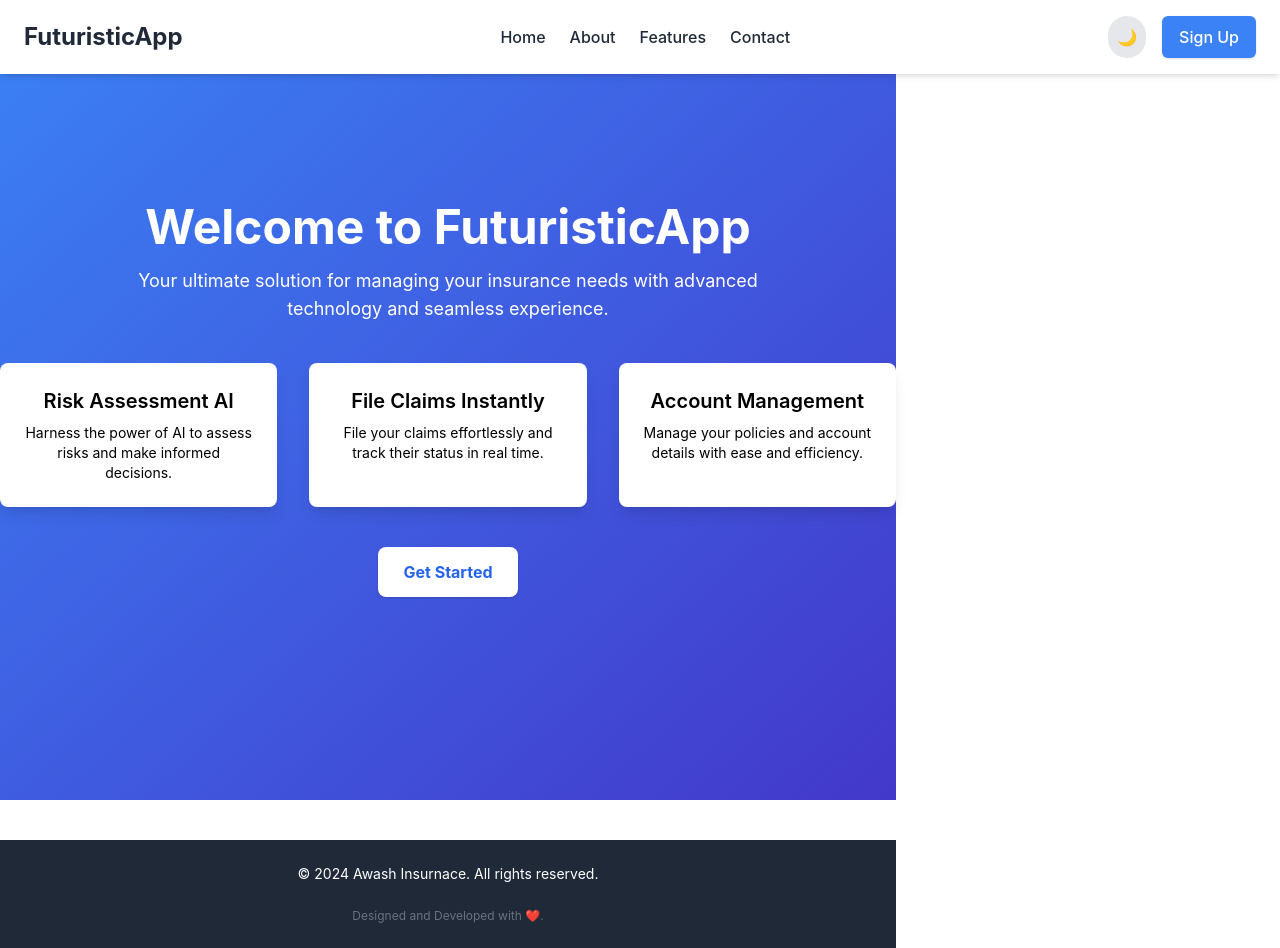
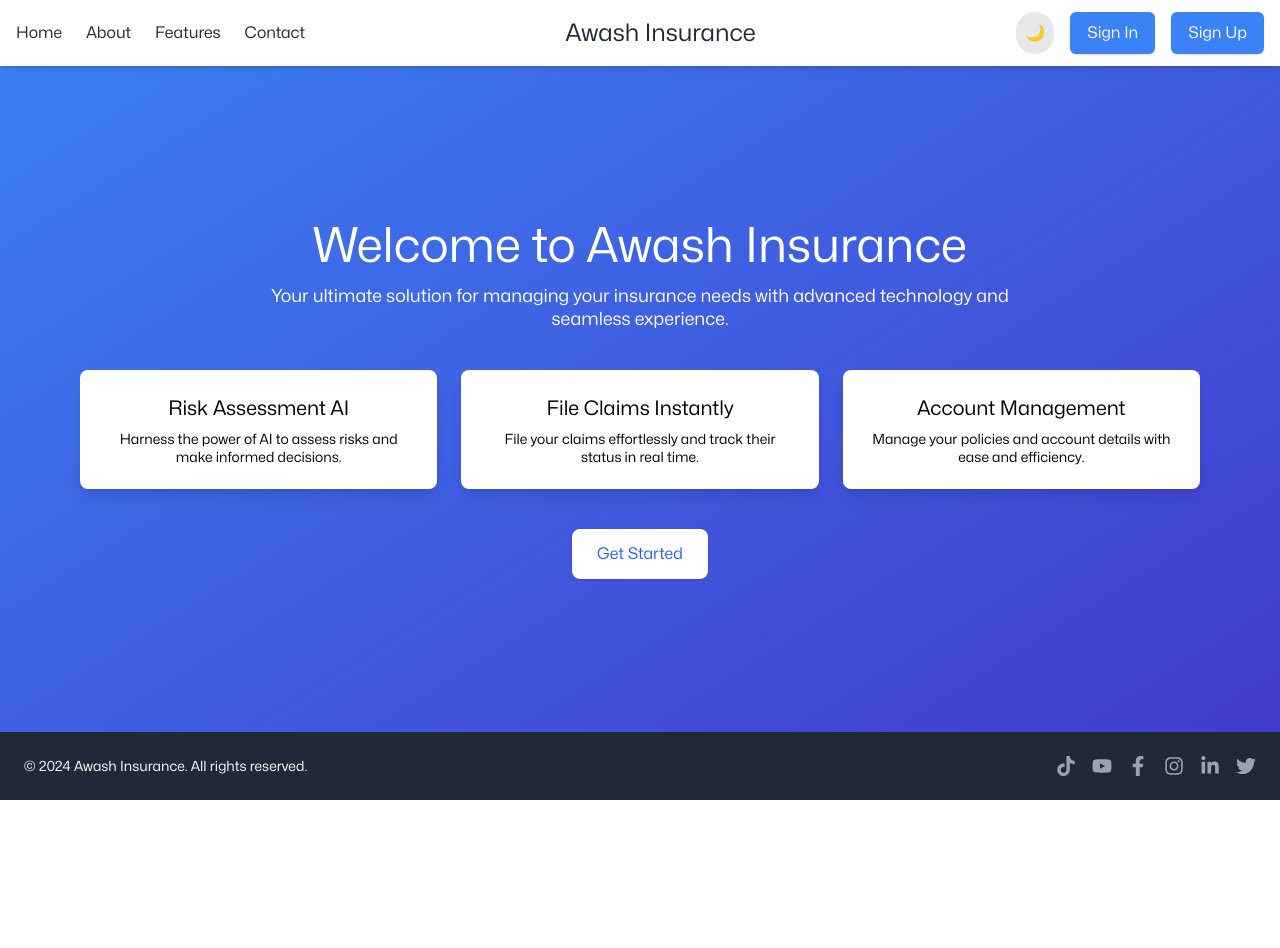
Before and after one commit to sannegash/AI_frontend, a React (Vite) app: page / in a window 1280 px wide. After the commit the page ends 800 px from the top, so only its background shows below. Built offline with nearby package versions, Linux system fonts and the light colour scheme.

Commit message:
done with homepage and default look

```diff
--- a/package.json
+++ b/package.json
@@ -14,6 +14,7 @@
     "postcss": "^8.4.49",
     "react": "^18.3.1",
     "react-dom": "^18.3.1",
+    "react-icons": "^5.4.0",
     "tailwindcss": "^3.4.16"
   },
   "devDependencies": {
--- a/src/Home.jsx
+++ b/src/Home.jsx
@@ -3,52 +3,62 @@ import "./index.css";
 import Navbar from "./components/Navbar";
 import Footer from "./components/Footer";
 
-
 const Home = () => {
   return (
     <>
+      {/* Main wrapper - spans entire page */}
+      <div className="w-screen flex flex-col min-h-screen bg-gray-100">
+        {/* Navbar */}
         <Navbar />
-    <div className="bg-gradient-to-br from-blue-500 to-indigo-700 min-h-screen text-white flex flex-col items-center justify-center">
-      {/* Hero Section */}
-      <header className="text-center mb-10">
-        <h1 className="text-5xl font-bold mb-4">
-          Welcome to FuturisticApp
-        </h1>
-        <p className="text-lg max-w-2xl mx-auto">
+
+        {/* Hero Section with full screen effect */}
+        <div className="bg-gradient-to-br from-blue-500 to-indigo-700 flex-grow text-white flex flex-col items-center justify-center w-screen">
+          {/* Hero Content */}
+          <header className="text-center mb-10 w-screen px-4 md:px-20">
+            <h1 className="text-5xl font-bold mb-4">Welcome to Awash Insurance</h1>
+            <p className="text-lg max-w-3xl mx-auto leading-tight">
               Your ultimate solution for managing your insurance needs with advanced technology and seamless experience.
             </p>
           </header>
 
           {/* Features Section */}
-      <section className="grid grid-cols-1 md:grid-cols-3 gap-8 max-w-4xl">
+          <section className="grid grid-cols-1 md:grid-cols-3 gap-6 max-w-screen-xl w-screen px-4 md:px-20">
+            {/* Feature 1 */}
             <div className="bg-white text-black p-6 rounded-lg shadow-lg text-center">
               <h3 className="text-xl font-semibold mb-2">Risk Assessment AI</h3>
-          <p className="text-sm">
+              <p className="text-sm leading-tight">
                 Harness the power of AI to assess risks and make informed decisions.
               </p>
             </div>
+
+            {/* Feature 2 */}
             <div className="bg-white text-black p-6 rounded-lg shadow-lg text-center">
               <h3 className="text-xl font-semibold mb-2">File Claims Instantly</h3>
-          <p className="text-sm">
+              <p className="text-sm leading-tight">
                 File your claims effortlessly and track their status in real time.
               </p>
             </div>
+
+            {/* Feature 3 */}
             <div className="bg-white text-black p-6 rounded-lg shadow-lg text-center">
               <h3 className="text-xl font-semibold mb-2">Account Management</h3>
-          <p className="text-sm">
+              <p className="text-sm leading-tight">
                 Manage your policies and account details with ease and efficiency.
               </p>
             </div>
           </section>
 
           {/* Call to Action Section */}
-      <footer className="mt-10">
+          <footer className="mt-10 flex justify-center w-screen px-4 md:px-20">
             <button className="px-6 py-3 bg-white text-blue-600 font-bold rounded-lg shadow hover:bg-gray-200 transition">
               Get Started
             </button>
           </footer>
         </div>
+
+        {/* Footer */}
         <Footer />
+      </div>
     </>
   );
 };
--- a/src/components/Footer.jsx
+++ b/src/components/Footer.jsx
@@ -1,44 +1,66 @@
 import React from "react";
+import { FaFacebookF, FaYoutube, FaInstagram, FaLinkedinIn, FaTwitter } from "react-icons/fa";
+import { SiTiktok } from "react-icons/si";
 
 const Footer = () => {
   return (
-    <footer className="bg-gray-800 text-white py-6 mt-10">
-      <div className="container mx-auto text-center">
-        <p className="text-sm">
-          &copy; {new Date().getFullYear()} Awash Insurnace. All rights reserved.
+    <footer className="w-full bg-gray-800 text-white py-6 fixed bottom-0">
+      <div className="container mx-auto px-6 flex justify-between items-center">
+        {/* Company Name on the Bottom Left */}
+        <p className="text-sm font-medium">
+          © {new Date().getFullYear()} Awash Insurance. All rights reserved.
         </p>
-        <div className="flex justify-center mt-4 space-x-4">
+
+        {/* Social Media Icons on the Bottom Right */}
+        <div className="flex space-x-4">
           <a
-            href="#"
+            href="https://tiktok.com"
+            target="_blank"
+            rel="noopener noreferrer"
             className="text-gray-400 hover:text-white transition"
-            aria-label="Facebook"
           >
-            <i className="fab fa-facebook-f"></i> {/* Add a font-awesome icon or similar */}
+            <SiTiktok size={20} />
           </a>
           <a
-            href="#"
+            href="https://youtube.com"
+            target="_blank"
+            rel="noopener noreferrer"
             className="text-gray-400 hover:text-white transition"
-            aria-label="Twitter"
           >
-            <i className="fab fa-twitter"></i>
+            <FaYoutube size={20} />
           </a>
           <a
-            href="#"
+            href="https://facebook.com"
+            target="_blank"
+            rel="noopener noreferrer"
             className="text-gray-400 hover:text-white transition"
-            aria-label="Instagram"
           >
-            <i className="fab fa-instagram"></i>
+            <FaFacebookF size={20} />
           </a>
           <a
-            href="#"
+            href="https://instagram.com"
+            target="_blank"
+            rel="noopener noreferrer"
             className="text-gray-400 hover:text-white transition"
-            aria-label="LinkedIn"
           >
-            <i className="fab fa-linkedin-in"></i>
+            <FaInstagram size={20} />
           </a>
-        </div>
-        <div className="text-gray-500 text-xs mt-2">
-          Designed and Developed with ❤️.
+          <a
+            href="https://linkedin.com"
+            target="_blank"
+            rel="noopener noreferrer"
+            className="text-gray-400 hover:text-white transition"
+          >
+            <FaLinkedinIn size={20} />
+          </a>
+          <a
+            href="https://twitter.com"
+            target="_blank"
+            rel="noopener noreferrer"
+            className="text-gray-400 hover:text-white transition"
+          >
+            <FaTwitter size={20} />
+          </a>
         </div>
       </div>
     </footer>
--- a/src/components/Navbar.jsx
+++ b/src/components/Navbar.jsx
@@ -1,50 +1,97 @@
-import React, { useState } from "react";
+import React, { useState, useEffect } from "react";
 
 const Navbar = () => {
   const [darkMode, setDarkMode] = useState(false);
+  const [dropdownOpen, setDropdownOpen] = useState(false);
+  const [isDesktop, setIsDesktop] = useState(window.innerWidth >= 768);
 
   const toggleDarkMode = () => {
     setDarkMode(!darkMode);
     document.documentElement.classList.toggle("dark");
   };
 
+  const toggleDropdown = () => {
+    setDropdownOpen(!dropdownOpen);
+  };
+
+  // Handle responsiveness: Desktop vs Mobile
+  const handleResize = () => {
+    setIsDesktop(window.innerWidth >= 768);
+    if (window.innerWidth >= 768) setDropdownOpen(false); // Close dropdown if resizing back to desktop
+  };
+
+  useEffect(() => {
+    window.addEventListener("resize", handleResize);
+    return () => window.removeEventListener("resize", handleResize);
+  }, []);
+
   return (
     <nav className="bg-white dark:bg-gray-800 text-gray-800 dark:text-gray-200 shadow-md fixed top-0 w-full z-10">
-      <div className="container mx-auto px-6 py-4 flex justify-between items-center">
+      {/* Navbar Container */}
+      <div className="container mx-auto px-4 py-3 flex justify-between items-center">
         {/* Logo */}
-        <div className="text-2xl font-bold cursor-pointer hover:text-blue-500 dark:hover:text-blue-300">
-          FuturisticApp
+        <div className="text-2xl font-bold cursor-pointer hover:text-blue-500 dark:hover:text-blue-300 md:flex md:order-1 md:justify-start">
+          Awash Insurance
         </div>
 
-        {/* Links */}
-        <ul className="hidden md:flex space-x-6 font-medium">
+        {/* Hamburger Icon (Always Responsive) */}
+        <button
+          className="md:hidden px-2 py-1 text-gray-600 hover:text-blue-500"
+          onClick={toggleDropdown}
+        >
+          {/* Hamburger Icon */}
+          <svg
+            className="w-6 h-6"
+            fill="none"
+            stroke="currentColor"
+            viewBox="0 0 24 24"
+            xmlns="http://www.w3.org/2000/svg"
+          >
+            <path
+              strokeLinecap="round"
+              strokeLinejoin="round"
+              strokeWidth={2}
+              d="M4 6h16M4 12h16M4 18h16"
+            />
+          </svg>
+        </button>
+
+        {/* Links Section - Always visible on Desktop */}
+        <ul className={`hidden md:flex md:space-x-6 font-medium`}>
           <li className="hover:text-blue-500 dark:hover:text-blue-300 cursor-pointer">Home</li>
           <li className="hover:text-blue-500 dark:hover:text-blue-300 cursor-pointer">About</li>
           <li className="hover:text-blue-500 dark:hover:text-blue-300 cursor-pointer">Features</li>
           <li className="hover:text-blue-500 dark:hover:text-blue-300 cursor-pointer">Contact</li>
         </ul>
 
-        {/* Buttons */}
-        <div className="flex items-center space-x-4">
+        {/* Buttons Section - Styled Properly */}
+        <div className="hidden md:flex items-center space-x-4 md:order-3">
           <button
             onClick={toggleDarkMode}
             className="p-2 bg-gray-200 dark:bg-gray-700 rounded-full transition hover:bg-gray-300 dark:hover:bg-gray-600"
           >
             {darkMode ? (
-              <span role="img" aria-label="Light mode">
-                ☀️
-              </span>
+              <span role="img" aria-label="Light mode">☀️</span>
             ) : (
-              <span role="img" aria-label="Dark mode">
-                🌙
-              </span>
+              <span role="img" aria-label="Dark mode">🌙</span>
             )}
           </button>
-          <button className="px-4 py-2 bg-blue-500 text-white rounded-md shadow hover:bg-blue-600 transition">
-            Sign Up
-          </button>
+          <button className="px-4 py-2 bg-blue-500 text-white rounded-md shadow hover:bg-blue-600 transition">Sign In</button>
+          <button className="px-4 py-2 bg-blue-500 text-white rounded-md shadow hover:bg-blue-600 transition">Sign Up</button>
         </div>
       </div>
+
+      {/* Dropdown Menu Section for both Desktop and Mobile */}
+      {dropdownOpen && (
+        <div className={`absolute top-14 left-0 w-full bg-white dark:bg-gray-700 shadow-lg rounded-lg py-2 px-4`}>
+          <ul className="flex flex-col space-y-2 text-center md:space-y-0 md:flex-row md:space-x-6">
+            <li className="hover:text-blue-500 dark:hover:text-blue-300 cursor-pointer">Home</li>
+            <li className="hover:text-blue-500 dark:hover:text-blue-300 cursor-pointer">About</li>
+            <li className="hover:text-blue-500 dark:hover:text-blue-300 cursor-pointer">Features</li>
+            <li className="hover:text-blue-500 dark:hover:text-blue-300 cursor-pointer">Contact</li>
+          </ul>
+        </div>
+      )}
     </nav>
   );
 };
--- a/src/index.css
+++ b/src/index.css
@@ -2,7 +2,12 @@
 @tailwind components;
 @tailwind utilities;
 
-
+@font-face {
+  font-family: Monasans;
+  src: url('/fonts/Mona-Sans.woff2') format('woff2');
+  font-weight:  normal;
+  font-style: normal;
+}
 
 :root {
   font-family: Inter, system-ui, Avenir, Helvetica, Arial, sans-serif;
@@ -34,6 +39,7 @@ body {
   place-items: center;
   min-width: 320px;
   min-height: 100vh;
+  font-family: 'Monasans',system-ui, -apple-system, BlinkMacSystemFont, 'Segoe UI', Roboto, Oxygen, Ubuntu, Cantarell, 'Open Sans', 'Helvetica Neue', sans-serif;
 }
 
 h1 {
```
Also changed, not shown: public/fonts/Mona-Sans.woff2 (added), 1 other file (tests, documents, lock files or other folders). Lines whose indentation alone changed are shown as unchanged.
